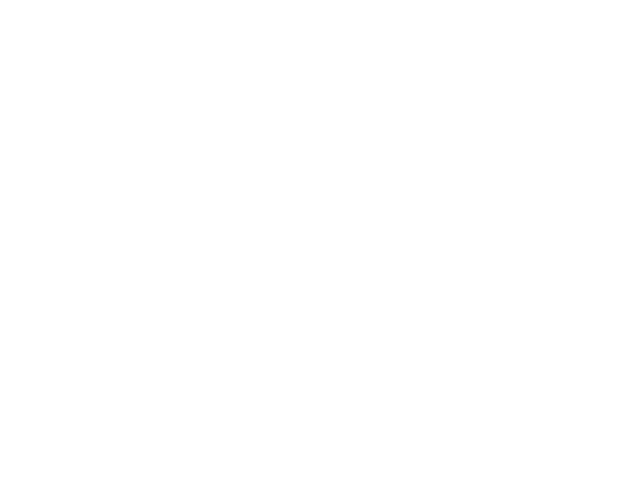
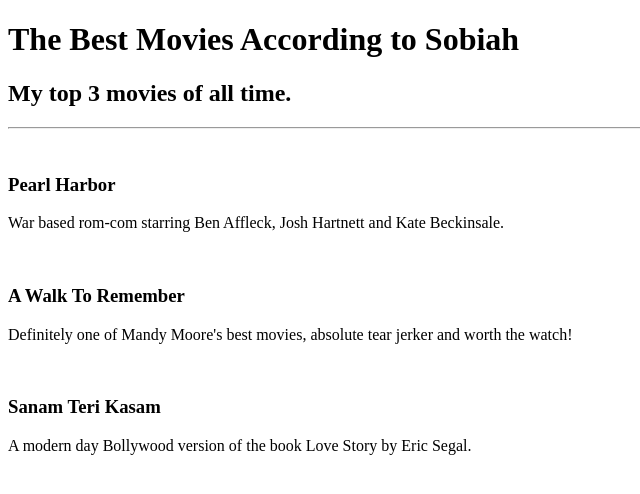
Before and after one commit to SobiahSelvarajah/ss-1-movie-ranking, a plain HTML site: page index.html in a window 1280 px wide. Shown: the whole page, without its empty margins (0-640 px from the left). Drawn offline with Linux system fonts and the light colour scheme.

Commit message:
index.html: content added

```diff
--- a/index.html
+++ b/index.html
@@ -6,6 +6,40 @@
     <title>Movie Ranking</title>
 </head>
 <body>
-
+    <div class="container">
+        <h1 class="main-heading">
+            The Best Movies According to Sobiah
+        </h1>
+        <h2 class="subheading">
+            My top 3 movies of all time.
+        </h2>
+        <hr />
+        <br />
+        <h3 class="title">
+            Pearl Harbor
+        </h3>
+        <p class="description">
+            War based rom-com starring Ben Affleck,
+            Josh Hartnett and Kate Beckinsale.
+        </p>
+        <br />
+        <h3 class="title">
+            A Walk To Remember
+        </h3>
+        <p class="description">
+            Definitely one of Mandy Moore's best
+            movies, absolute tear jerker and
+            worth the watch!
+        </p>
+        <br />
+        <h3 class="title">
+            Sanam Teri Kasam
+        </h3>
+        <p class="description">
+            A modern day Bollywood version of
+            the book Love Story by Eric Segal.
+        </p>
+        <br />
+    </div>
 </body>
 </html>
```
